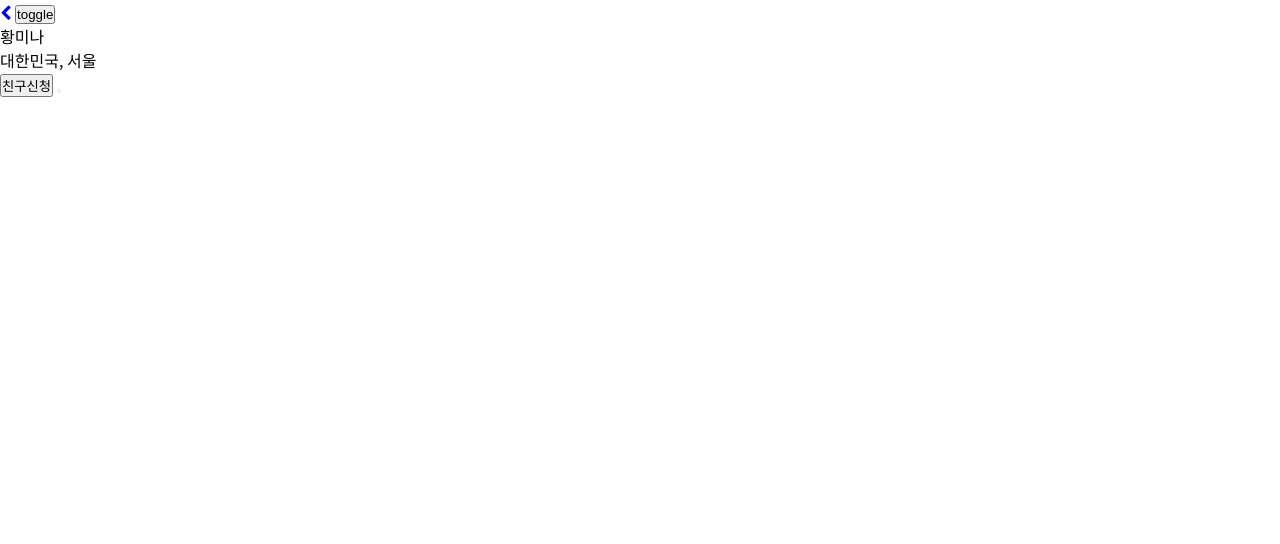
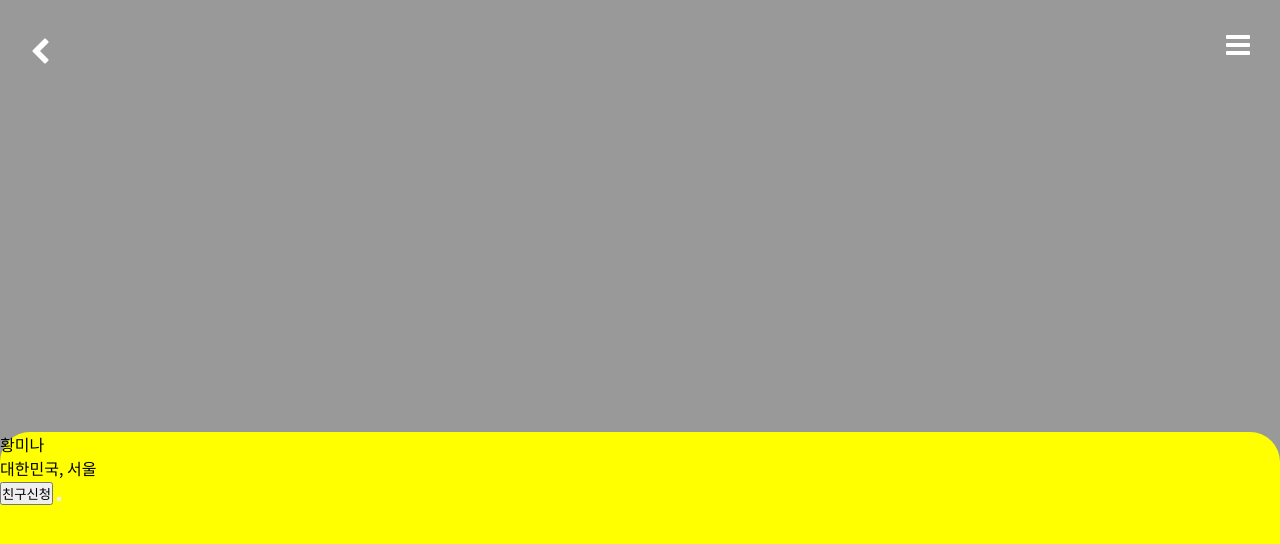
Before and after one commit to csslick/sns-card-ui, a plain HTML site: page index.html in a window 1280 px wide. Drawn offline with Linux system fonts and the light colour scheme.

Commit message:
기본 레이아웃

```diff
--- a/index.html
+++ b/index.html
@@ -12,7 +12,7 @@
 <body>
   <header>
     <a href="#" class="back-btn"><i class="fa fa-chevron-left" aria-hidden="true"></i></a>
-    <button class="toggle-btn">toggle</button>
+    <button class="toggle-btn"><i class="fa fa-bars" aria-hidden="true"></i></button>
   </header>
   <section class="card">
     <figure>
--- a/style.css
+++ b/style.css
@@ -20,3 +20,48 @@ a {
   2.하단정보영역 높이: 46%
   3.서체, 색상 설정
 */
+
+header {
+  position: absolute;
+  width: 100vw;
+}
+
+header > .back-btn {
+  position: absolute;
+  left: 30px;
+  top: 30px;
+}
+header > .toggle-btn {
+  position: absolute;
+  right: 30px;
+  top: 30px;
+  background: none;
+  border: none;
+}
+.back-btn, .toggle-btn {
+  font-size: 28px;
+  color: #fff;
+  z-index: 999;
+}
+
+.card {
+  position: relative;
+  width: 100vw;
+  height: 100vh;
+  background: #ccc;
+}
+.card > figure {
+  height: 59vh;
+  background: #999;
+}
+
+.card .info {
+  height: 46vh;
+  width: 100vw;
+  position: absolute;
+  background: #ff0;
+  bottom: 0;
+  left: 0;
+  border-top-left-radius: 30px;
+  border-top-right-radius: 30px;
+}
```
